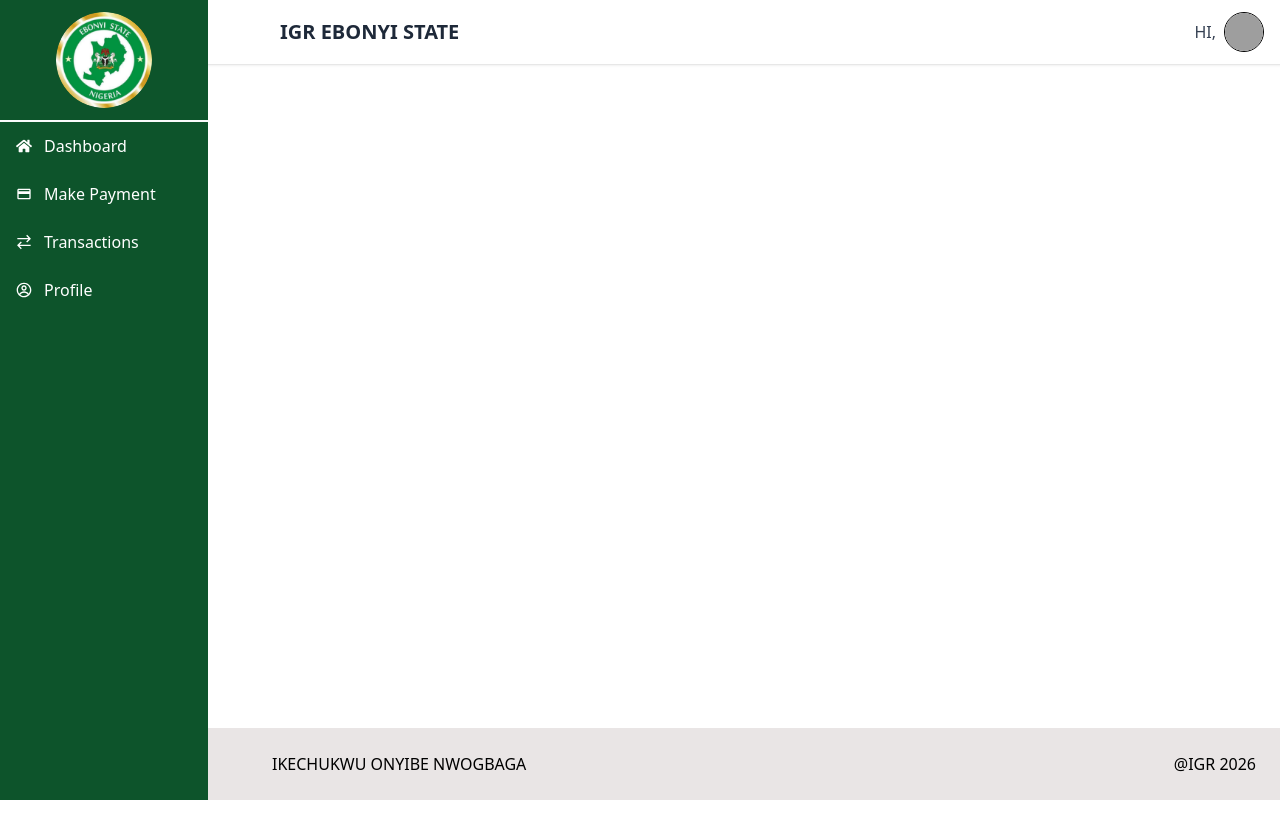
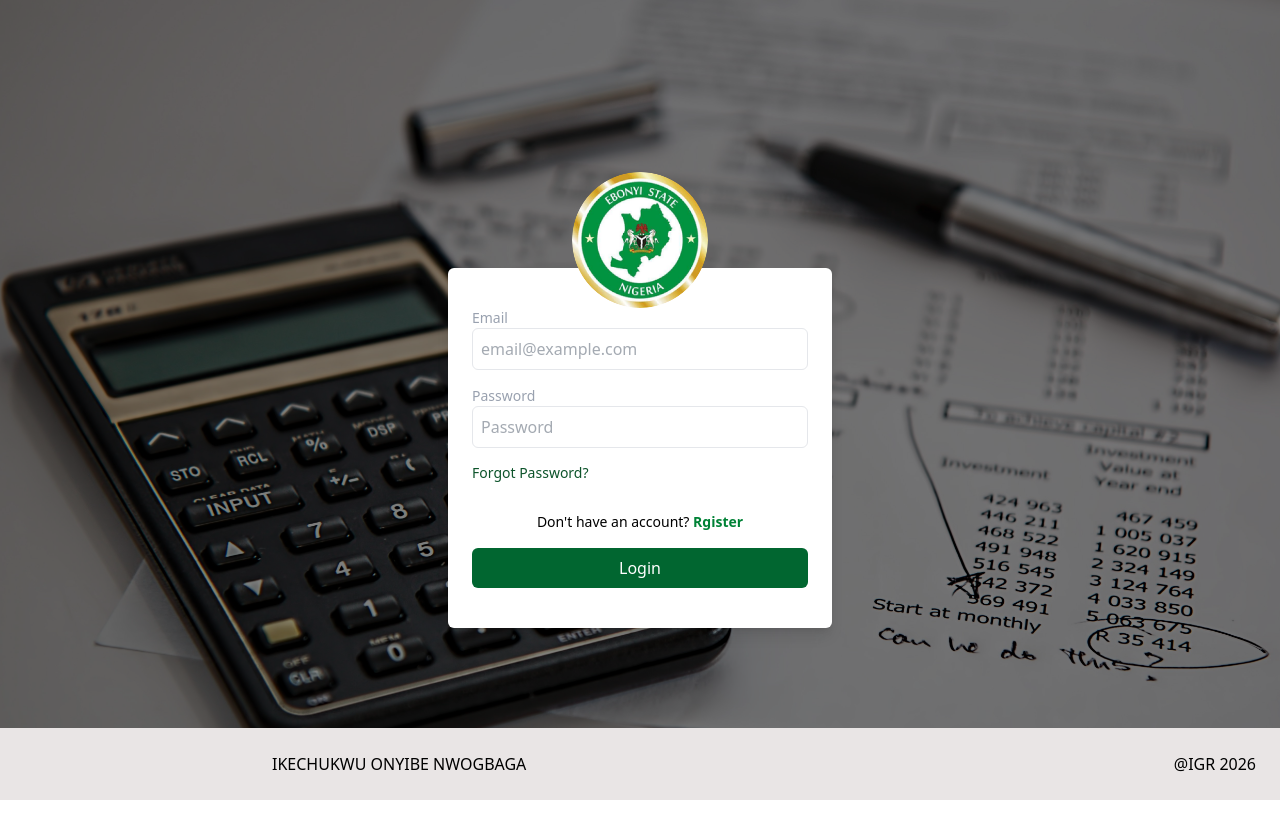
Before and after one commit to code-ever/IGR-PROJECT, a React (Vite) app: page / in a window 1280 px wide. Shown: the top 838 px of the page. After the commit the page ends 800 px from the top, so only its background shows below. Built offline with nearby package versions, Linux system fonts and the light colour scheme; grey boxes are pictures that could not be loaded.

Commit message:
upgraded paystack

```diff
--- a/src/App.jsx
+++ b/src/App.jsx
@@ -19,7 +19,7 @@
   return (
     <div>
       <Routes>
-        <Route path='login' element={<Login />} />
+        <Route path='/' element={<Login />} />
         <Route path="register" element={<Register />} />
         <Route path='/' element={<Layout />}>
           <Route path='dashboard' element={<Dashboard />} />
```
